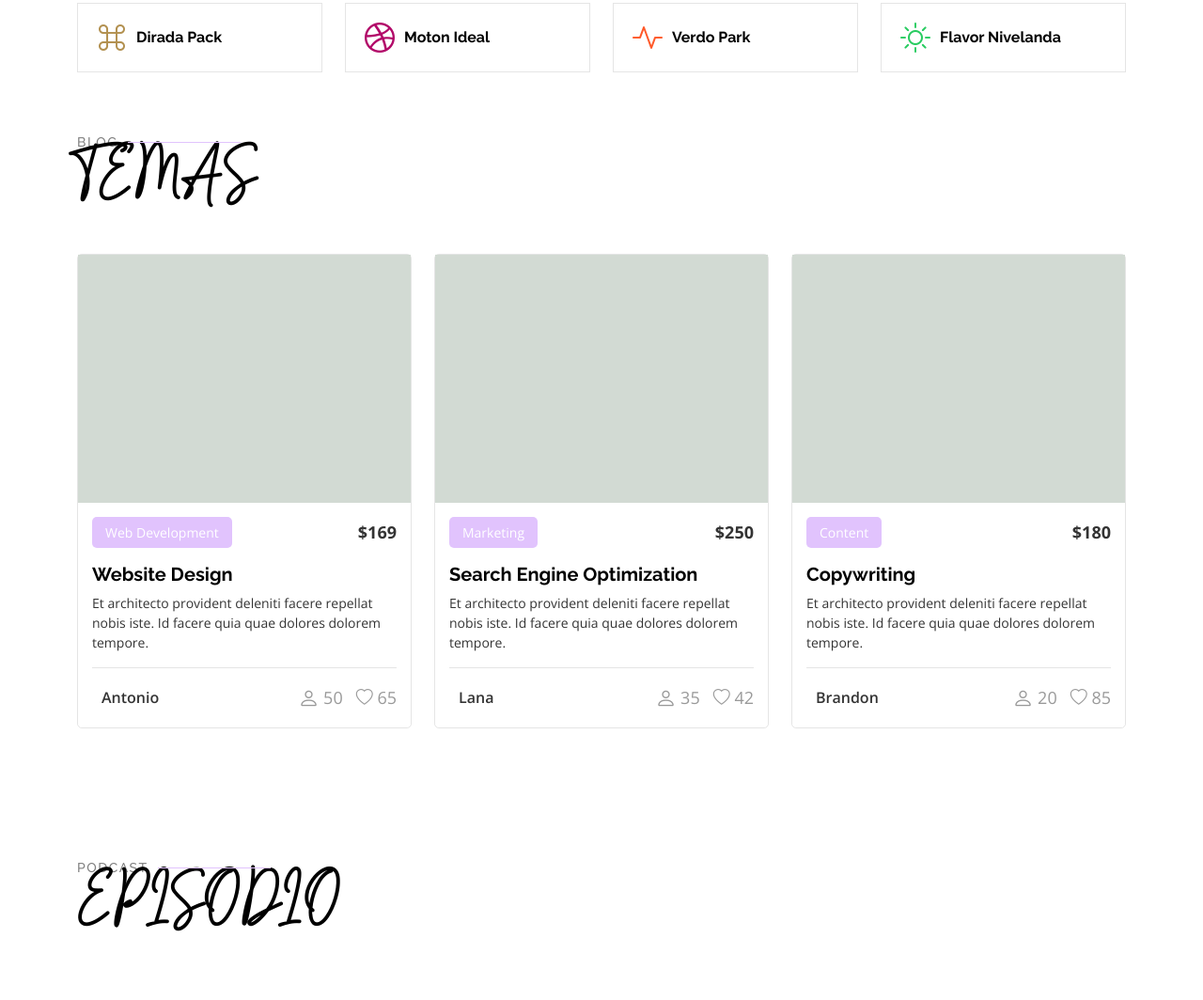
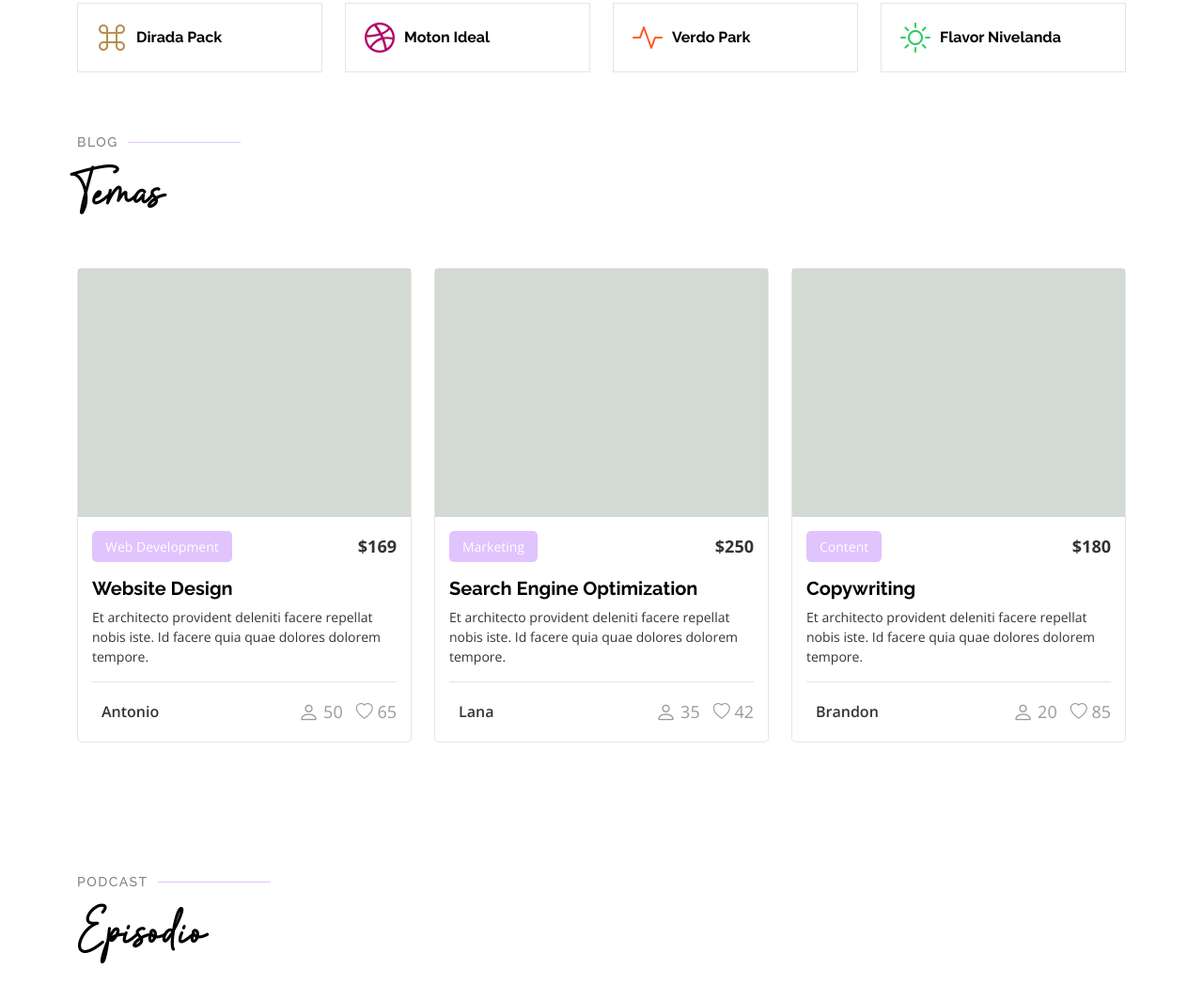
Before and after one commit to carlapomarico/maternidadconsciente1, a plain HTML site: page index.html in a window 1280 px wide. Shown: the part 2148-3212 px from the top of the page at 94% size. Drawn offline with nearby package versions, Linux system fonts and the light colour scheme; grey boxes are pictures that could not be loaded; a web font is replaced by a local one.

Commit message:
cambio  uppercase

```diff
--- a/assets/css/main.css
+++ b/assets/css/main.css
@@ -801,10 +801,10 @@ section,
 .section-title p {
   color: var(--heading-color);
   margin: 0;
-  font-size: 36px;
-  font-weight: 700;
+  font-size: 30px;
+  font-weight:600;
   font-family: var(--nav-font);
-  text-transform: uppercase;
+
 }
 
 /*--------------------------------------------------------------
--- a/index.html
+++ b/index.html
@@ -308,8 +308,8 @@
 
       <!-- Section Title -->
       <div class="container section-title" data-aos="fade-up">
-        <h2>Blog</h2>
-        <p class="">temas</p>
+        <h2>Blog</h2><br>
+        <p class="">Temas</p>
       </div><!-- End Section Title -->
 
       <div class="container">
@@ -405,7 +405,7 @@
     <!-- podcast -->
     <section id="trainers-index" class="section trainers-index">
       <div class="container section-title" data-aos="fade-up">
-        <h2>Podcast</h2>
+        <h2>Podcast</h2><br>
         <p class="">Episodio</p>
       </div><!-- End Section Title -->
 
```
